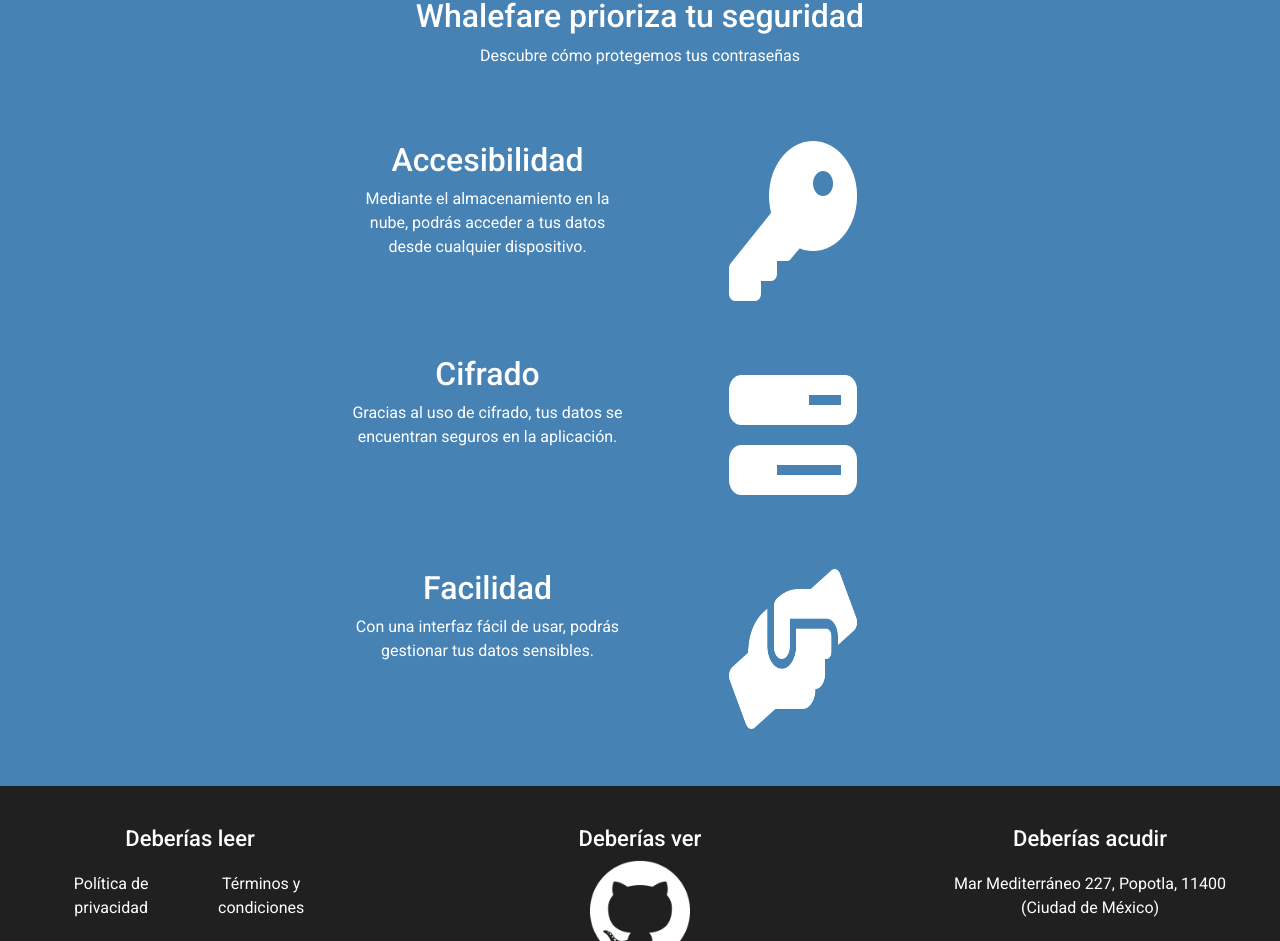
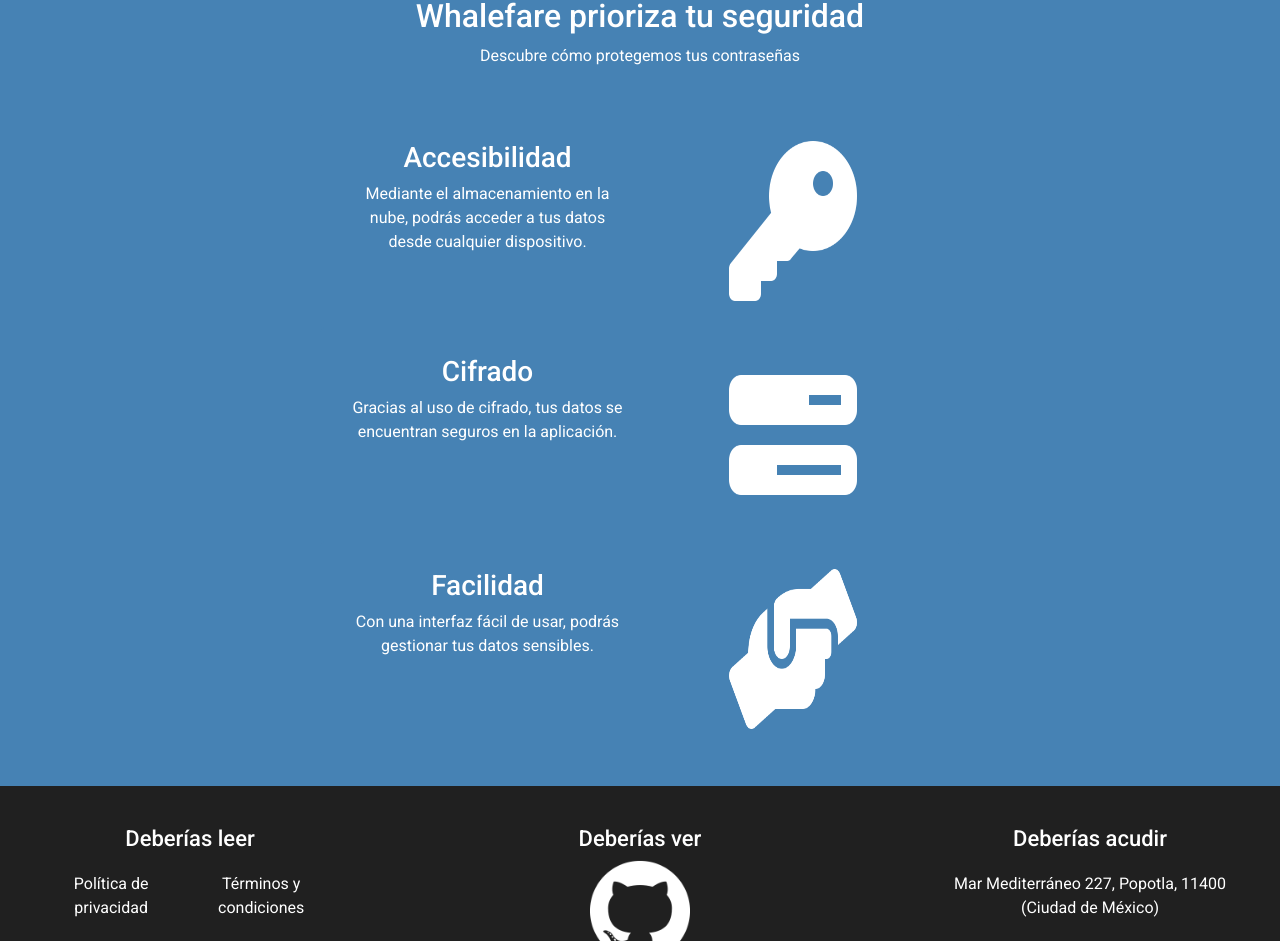
Before and after one commit to Carapiaowo/WhalefareClient, a React (Create React App) app: page / in a window 1280 px wide. Shown: the part 2698-3639 px from the top of the page. Built offline with nearby package versions, Linux system fonts and the light colour scheme; no server answers.

Commit message:
Cambio llave

```diff
--- a/src/components/FeatureBox.jsx
+++ b/src/components/FeatureBox.jsx
@@ -13,7 +13,7 @@ function FeatureBox(props) {
                             <div class="col"></div>
 
                             <div class="w-10"></div>
-                            <div class="col"> <h2>{props.title}</h2><p>{props.name}</p></div>
+                            <div class="col"> <h3>{props.title}</h3><p>{props.name}</p></div>
                             <div class="col"> <img className='a-b-img' src={props.image} alt="Imagen de algo" /></div>
                         </div>
                     </div>
```
